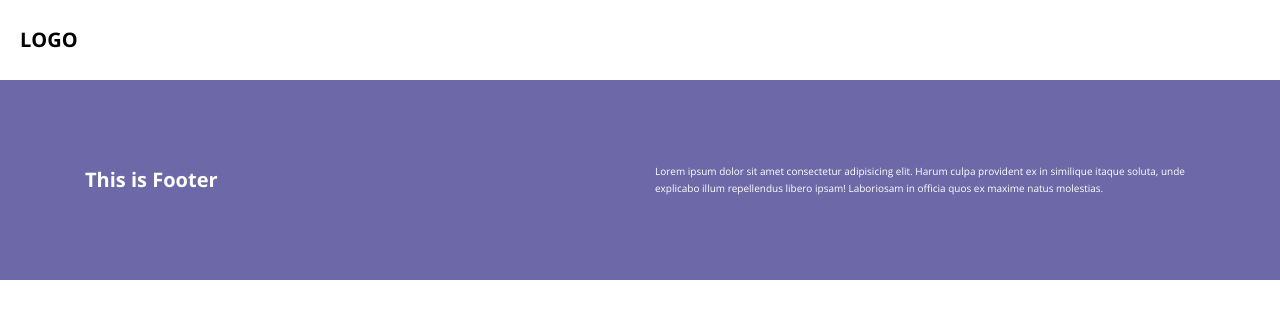
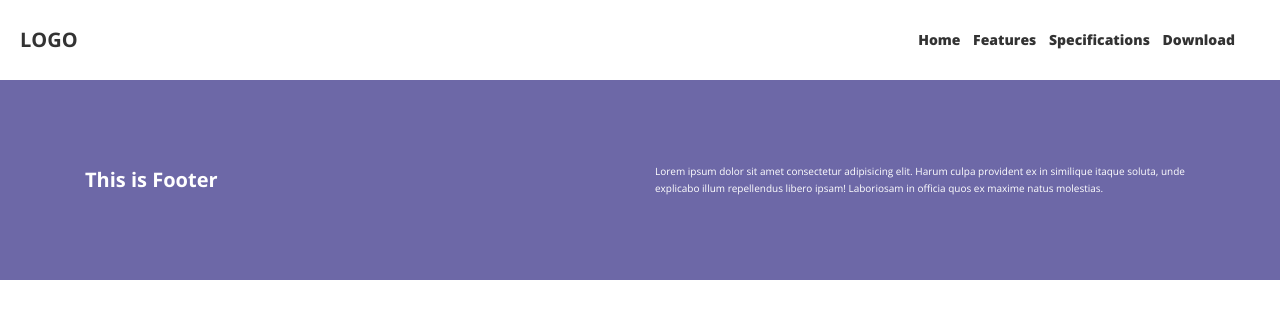
Before and after one commit to jaisharmajjss/scss, a website: page index.html in a window 1280 px wide. Drawn offline with nearby package versions, Linux system fonts and the light colour scheme; files that its build step writes are made by us from their sources.

```diff
--- a/sass/layout/_navigation.scss
+++ b/sass/layout/_navigation.scss
@@ -9,6 +9,7 @@
     text-align: center;
     padding: 0 20px;
     text-transform: uppercase;
+    color: #333;
     }
 
     &__bar{
@@ -23,7 +24,7 @@
         font-size: 14px;
         font-weight: 800;
         text-decoration: none;
-        color: #fff;
+        color: #333;
         }
     }
 }
```
